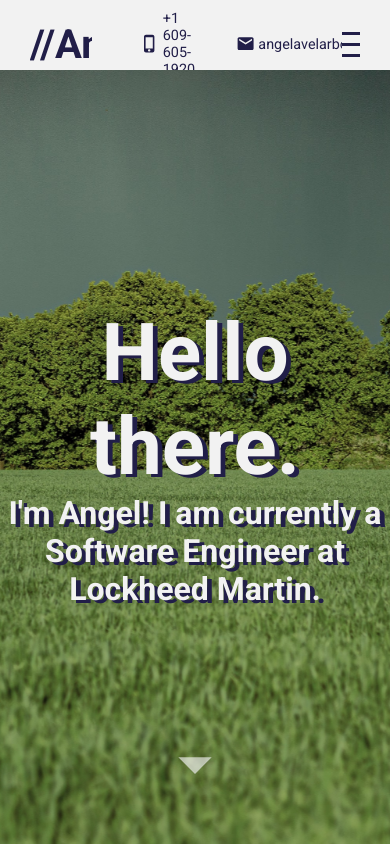
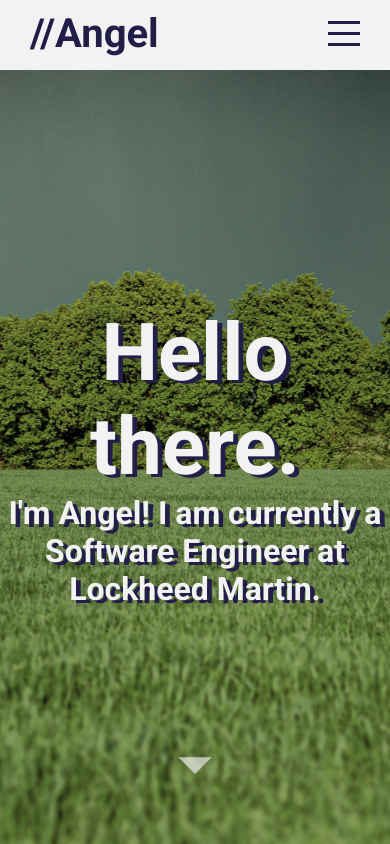
Before and after one commit to AngelAvelarBonilla/angelbonilla-info, a React (Create React App) app: page / in a window 390 px wide. Built offline with nearby package versions, Linux system fonts and the light colour scheme.

Commit message:
Various mobile friendly enhancements, now need to add contact info for show on mobile

```diff
--- a/src/app.scss
+++ b/src/app.scss
@@ -12,6 +12,11 @@
     scroll-behavior: smooth;
     scroll-snap-type: y mandatory;
     scrollbar-width: none;
+
+    @include mobile {
+      scroll-snap-type:proximity;
+    }
+
     &::-webkit-scrollbar{
       display: none;
     }
--- a/src/components/contact/contact.scss
+++ b/src/components/contact/contact.scss
@@ -37,6 +37,10 @@
       align-items: center;
       justify-content: space-evenly;
 
+      @include mobile {
+        width: 100%;
+      }
+
       input{
         width: 300px;
         height: 30px;
--- a/src/components/experience/experience.scss
+++ b/src/components/experience/experience.scss
@@ -40,6 +40,7 @@
       @include mobile{
       width: 80%;
       overflow: visible;
+      margin: 1rem auto;
       }
 
       h3{
--- a/src/components/navbar/navbar.scss
+++ b/src/components/navbar/navbar.scss
@@ -32,6 +32,10 @@
         display: flex;
         align-items: center;
         margin-left: 2rem;
+
+        @include mobile {
+          display: none;
+        }
 
         .icon{
           font-size: 1.2rem;
```
